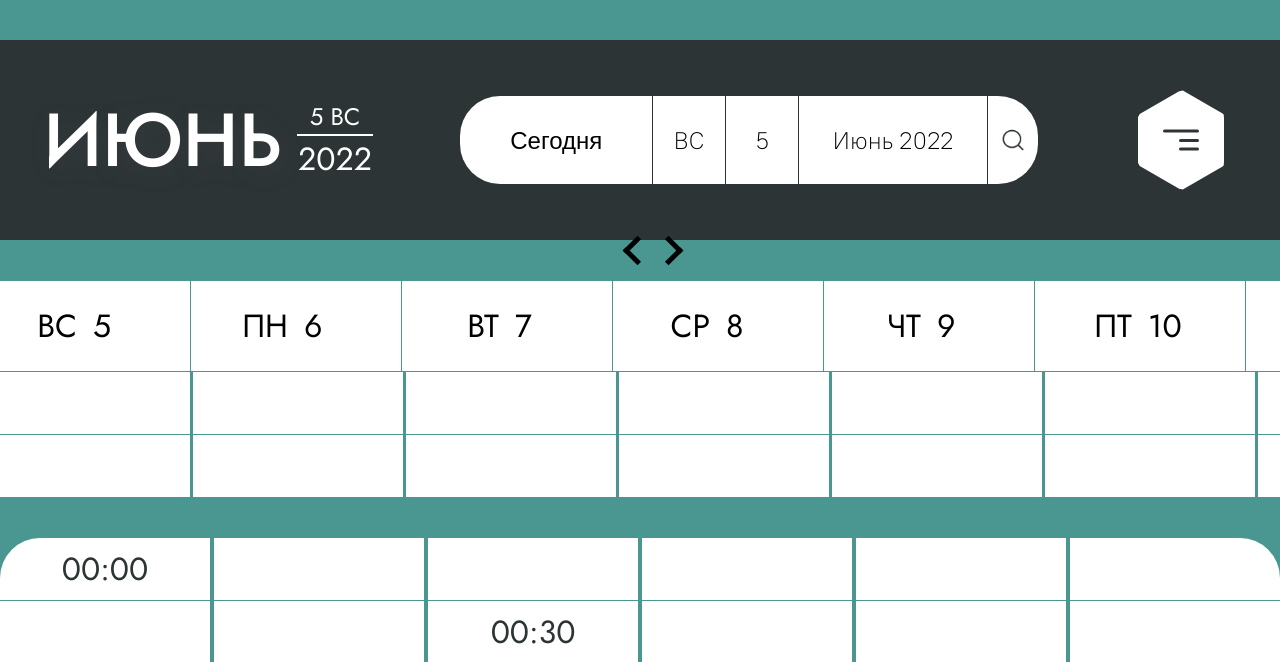
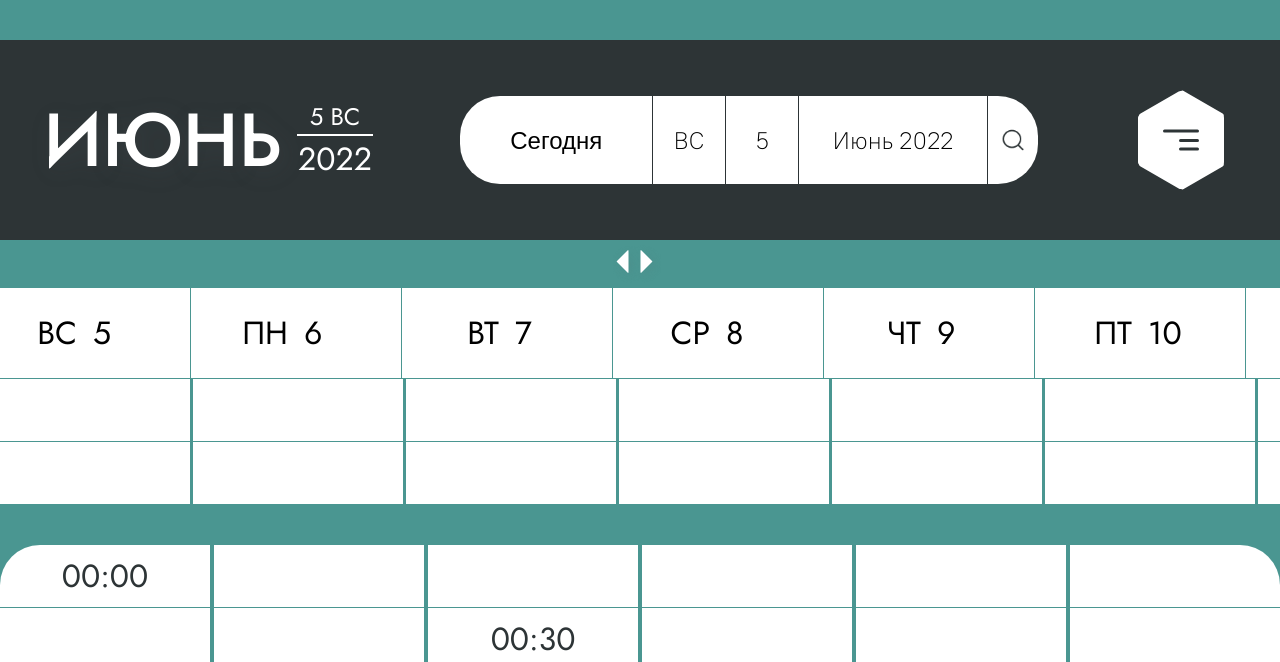
Before and after one commit to Jirafek/Calculator, a PHP site: page / in a window 1280 px wide; the page is wider, and only the part inside the window is pictured. Shown: the top 662 px of that part. Run offline with PHP 8.4, Linux system fonts and the light colour scheme.

Commit message:
fix: arrows

```diff
--- a/style.css
+++ b/style.css
@@ -22,22 +22,21 @@ body {
 }
 
 .arrows {
-    margin: 0 0 20px 26px;
+    margin-right: 6px;
     display: flex;
     justify-content: center;
 }
 
 i {
     cursor: pointer;
-    border: solid black;
-    border-width: 0 5px 5px 0;
-    display: inline-block;
-    padding: 8px;
+    width: 24px;
+    height: 48px;
+    background-size: cover;
+    background-position: center;
 }
 
 .arrow_right {
-    transform: rotate(-45deg);
-    -webkit-transform: rotate(-45deg);
+    background-image: url(./img/ArrowR.png);
 }
 
 .first-menu {
@@ -92,9 +91,7 @@ i {
 }
 
 .arrow_left {
-    margin-right: 10px;
-    transform: rotate(135deg);
-    -webkit-transform: rotate(135deg);
+    background-image: url(./img/ArrowL.png);
 }
 
 .header {
```
Also changed, not shown: img/ArrowL.png (added), img/ArrowR.png (added).
